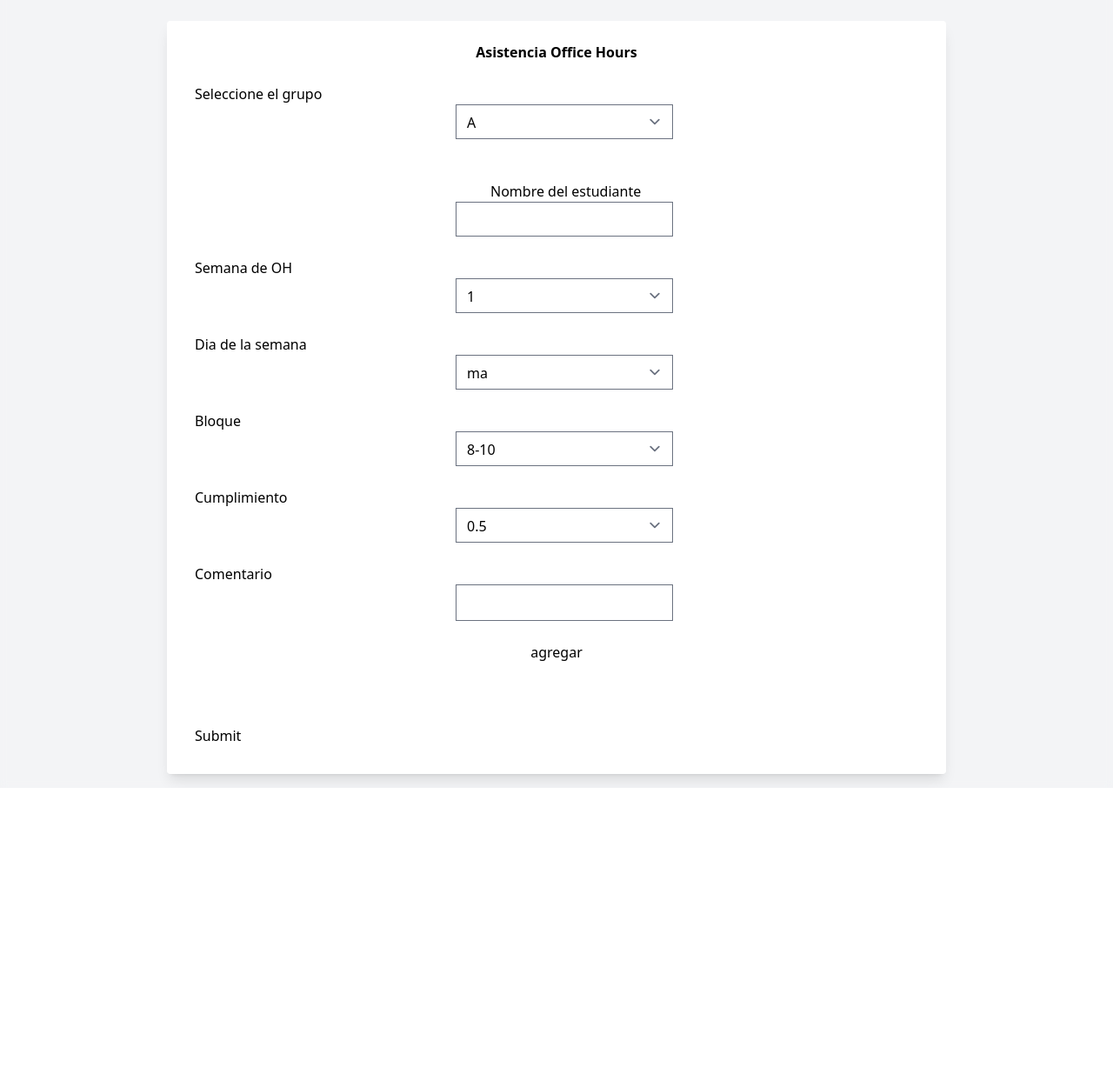
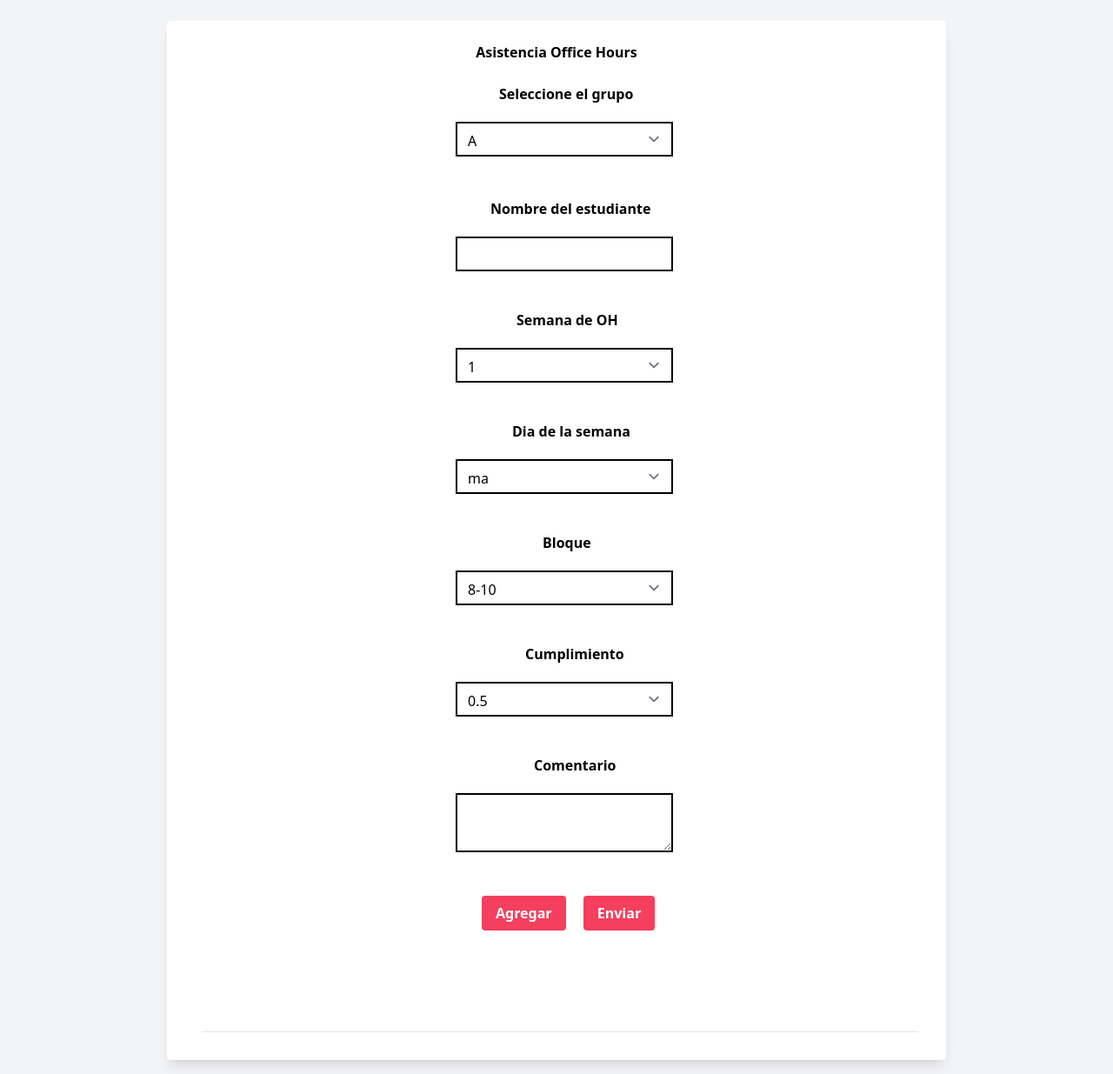
Before and after one commit to Mau5trakt/attendance, a Flask app: page / in a window 1280 px wide. Shown: the part 110-1345 px from the top of the page at 87% size. Before the commit the page ends 1016 px from the top, so only its background shows below. Run offline with Flask 3, Linux system fonts and the light colour scheme; a user stored in the database is signed in; some libraries are stand-ins or nearby versions; some web fonts are replaced.

Commit message:
refactor: added styles

```diff
--- a/templates/classAttendance.html
+++ b/templates/classAttendance.html
@@ -5,9 +5,9 @@ Asistencia Clases
 {%endblock%}
 
 {%block links%}
-<a href="/" class="nav-link">Asistencia O.H</a>
+<a href="/ohAttendance" class="nav-link">Asistencia O.H</a>
 <a href="/registros" class="nav-link">Registros</a>
-<a href="/errores" class="nav-link">Errores</a>
+<a href="/datos" class="nav-link">Datos</a>
 {%endblock%}
 
 {%block contenido%}
--- a/templates/ohattendance.html
+++ b/templates/ohattendance.html
@@ -18,82 +18,110 @@
           <h1>Asistencia Office Hours</h1>
         </div>
 
-
-                <div class="asistenciaForm">
-
-                    <label for="grupo" class="texto"> Seleccione el grupo</label>
-                      <select name="grupo" id="grupo" class="texto">
+        <div class="mb-6">
+          <label for="grupo" class="font-semibold text-center" id="selecgrupo">Seleccione el grupo</label>
+          <br>
+          <select name="grupo" id="grupo" class="texto border-solid border-2 border-black mt-5">
             <option value="A">A</option>
             <option value="B">B</option>
             <option value="C">C</option>
           </select>
-                      <br><br>
+          <br /><br />
+        </div>
 
-                    <label for="Estudiante" name="Estudiante" id="Estudiante" class="texto">Nombre del estudiante</label>
-                        <input list="Estudiantes" id="seleccion-estudiantes" class="texto">
+        <div class="mb-6">
+          <label for="Estudiante" name="Estudiante" id="Estudiante" class="font-semibold text-center">Nombre del estudiante</label>
+          <br>
+          <input list="Estudiantes" id="seleccion-estudiantes" class="texto border-solid border-2 border-black mt-5" />
           <datalist id="Estudiantes">
             {% for estudiante in estudiantes %}
-                            <option value="{{ estudiante.student }}" class="texto">
+            <option value="{{ estudiante.student }}" class="texto"></option>
+            {% endfor %}
+          </datalist>
+          <br />
+        </div>
 
-                            {% endfor %}
-
-                            </datalist>
+        <div class="mb-6 mt-5">
+          <label for="Semana" name="Semana" class="font-semibold text-center semana">Semana de OH </label>
           <br>
-
-                      <label for="Semana" name="Semana" class="texto" >Semana de OH </label>
-                      <select name="Semana" id="Semana" class="texto">
+          <select name="Semana" id="Semana" class="texto border-solid border-2 border-black ml-20 mt-5 w-48">
             {% for i in range(1, 19) %}
-                            <option value="{{ i }}" class="texto"> {{ i }} </option>
+            <option value="{{ i }}" class="texto">{{ i }}</option>
             {% endfor %}
           </select>
-                      <br>
-
-                      <label for="Dsemana" name="Dsemana"  class="texto">Dia de la semana </label>
-                      <select name="Dsemana" id="Dsemana" class="texto">
-                            <option value="ma"class="texto"> ma </option>
-                            <option value="mi"class="texto"> mi </option>
-                            <option value="vi"class="texto"> vi </option>
-                            <option value="sab"class="texto"> sab </option>
-                      </select>
-                      <br>
-
-                       <label for="Bloque" name="Bloque" class="texto">Bloque </label>
-                      <select name="Bloque" id="Bloque"class="texto">
-                            <option value="8-10"> 8-10 </option>
-                            <option value="10-12"> 10-12 </option>
-                            <option value="12-02"> 12-02 </option>
-                            <option value="02-04"> 02-04 </option>
-                            <option value="04-06"> 04-06 </option>
-                      </select>
-                      <br>
-
-                      <label for="Cumplimiento" name="Cumplimiento" class="texto">Cumplimiento </label>
-                      <select name="Cumplimiento" id="Cumplimiento"class="texto">
-                            <option value="0.5"> 0.5 </option>
-                            <option value="1"> 1 </option>
-                            <option value="1.5"> 1.5 </option>
-                            <option value="2"> 2 </option>
-                      </select>
-                      <br>
-
-                      <label for="Comentario" name="Comentario" class="texto">Comentario </label>
-                      <input type="text" name="Comentario" id="Comentario"class="texto">
-                      <br>
-
-                    <button id="btnAgregar" onclick="agregarOH()" class="btnAgregar">
-                        agregar
-                    </button>
-
+          <br />
         </div>
 
-                    <div class="lista">
-                        <ul id="listaEstudiantes" class="texto">
-                          <br> <br> <br><input type="submit" value="Submit" onclick="enviarOH()">
-                      </ul>
+        <div class="mb-6 mt-5 ">
+          <label for="Dsemana" name="Dsemana" class="font-semibold text-center ml-14" id="dsemana">Dia de la semana</label>
+          <br>
+          <select name="Dsemana" id="Dsemana" class="texto border-solid border-2 border-black ml-20 mt-5">
+            <option value="ma" class="texto">ma</option>
+            <option value="mi" class="texto">mi</option>
+            <option value="vi" class="texto">vi</option>
+            <option value="sab" class="texto">sab</option>
+          </select>
+          <br />
+        </div>
+
+        <div class="mb-6 mt-5">
+          <label for="Bloque" name="Bloque" class="bloque font-semibold text-center">Bloque</label>
+          <br>
+          <select name="Bloque" id="Bloque" class="texto border-solid border-2 border-black mt-5">
+            <option value="8-10">8-10</option>
+            <option value="10-12">10-12</option>
+            <option value="12-02">12-02</option>
+            <option value="02-04">02-04</option>
+            <option value="04-06">04-06</option>
+          </select>
+          <br />
+        </div>
+
+        <div class="mb-6 mt-5">
+          <label for="Cumplimiento" name="Cumplimiento" class="font-semibold text-center cumpli">Cumplimiento</label>
+          <br>
+          <select name="Cumplimiento" id="Cumplimiento" class="texto border-solid border-2 border-black ml-20 mt-5">
+            <option value="0.5">0.5</option>
+            <option value="1">1</option>
+            <option value="1.5">1.5</option>
+            <option value="2">2</option>
+          </select>
+          <br />
+        </div>
+
+        <div class="mb-6 mt-5">
+          <label for="Comentario" name="Comentario" class="comentario font-semibold text-center">Comentario</label>
+          <br>
+          <textarea type="text" name="Comentario" id="Comentario" class="texto border-solid border-2 border-black ml-8 mt-5"></textarea>
         </div>
 
 
+        <div class="space-x-4 mt-5 botones">
+          <button class="bg-rose-500 hover:bg-rose-700 text-white font-bold py-2 px-4 rounded focus:outline-none focus:shadow-outline" type="button" onclick="agregarOH()">Agregar</button>
+          <button class="bg-rose-500 hover:bg-rose-700 text-white font-bold py-2 px-4 rounded focus:outline-none focus:shadow-outline enviar-btn" type="submit" value="Submit" onclick="enviarOH()">Enviar</button>
         </div>
-        </article>
-<script src="../static/script.js"> </script>
-{%endblock%}
+        <table class="lista flex items-center justify-between mt-5 ml-2 w-85 border-b">
+          <tr>
+            <td class="p-4">
+              <ul id="listaEstudiantes" class="text-center font-semibold">
+                <tr class=" ">
+                  <td class="p-4"></td>
+                </tr>
+                <tr class="">
+                  <td class=""></td>
+                </tr>
+                <tr class="">
+                  <td class="p-4"></td>
+                </tr>
+              </ul>
+            </td>
+          </tr>
+        </table>
+
+      </div>
+    </form>
+  </div>
+</div>
+
+<script src="../static/script.js"></script>
+{% endblock %}
```
Lines whose indentation alone changed are shown as unchanged.
